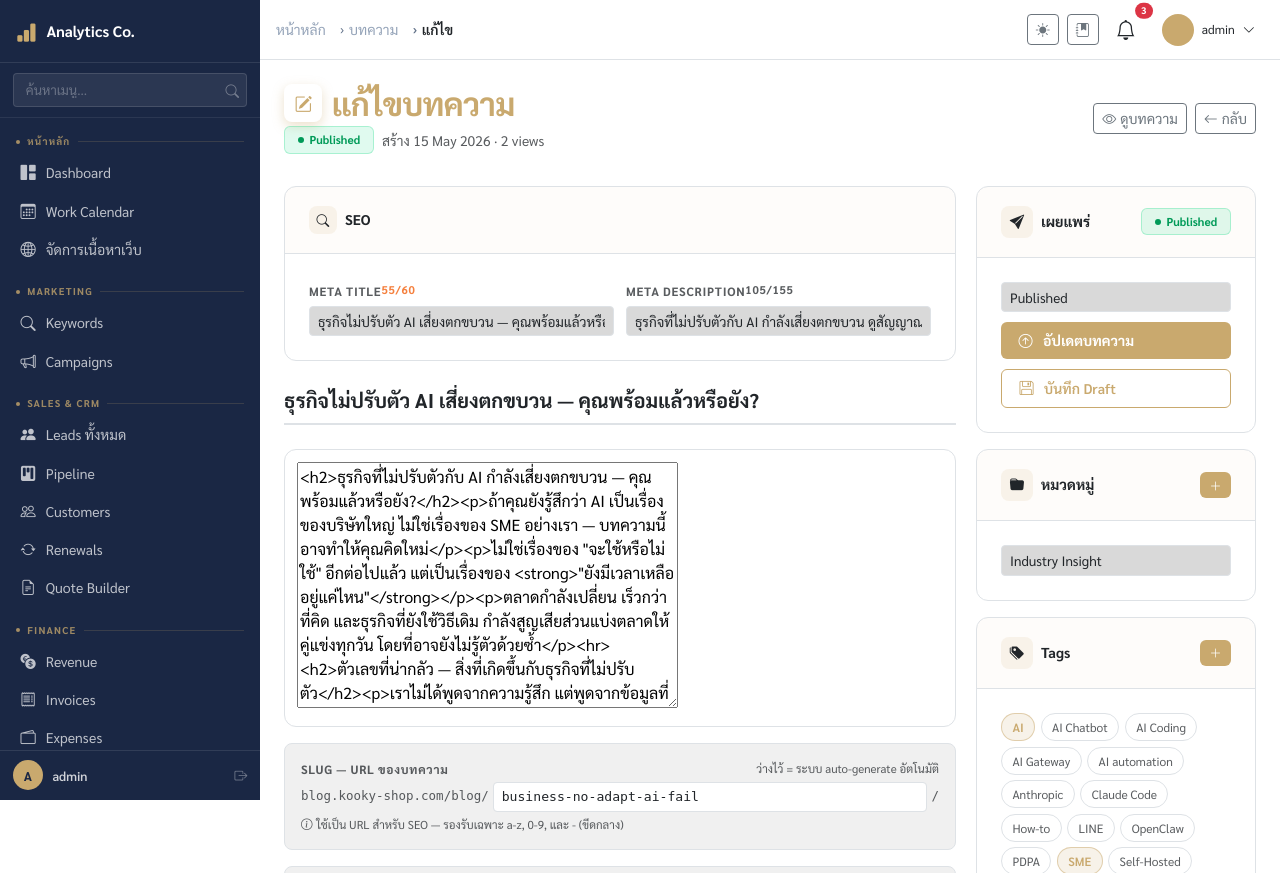
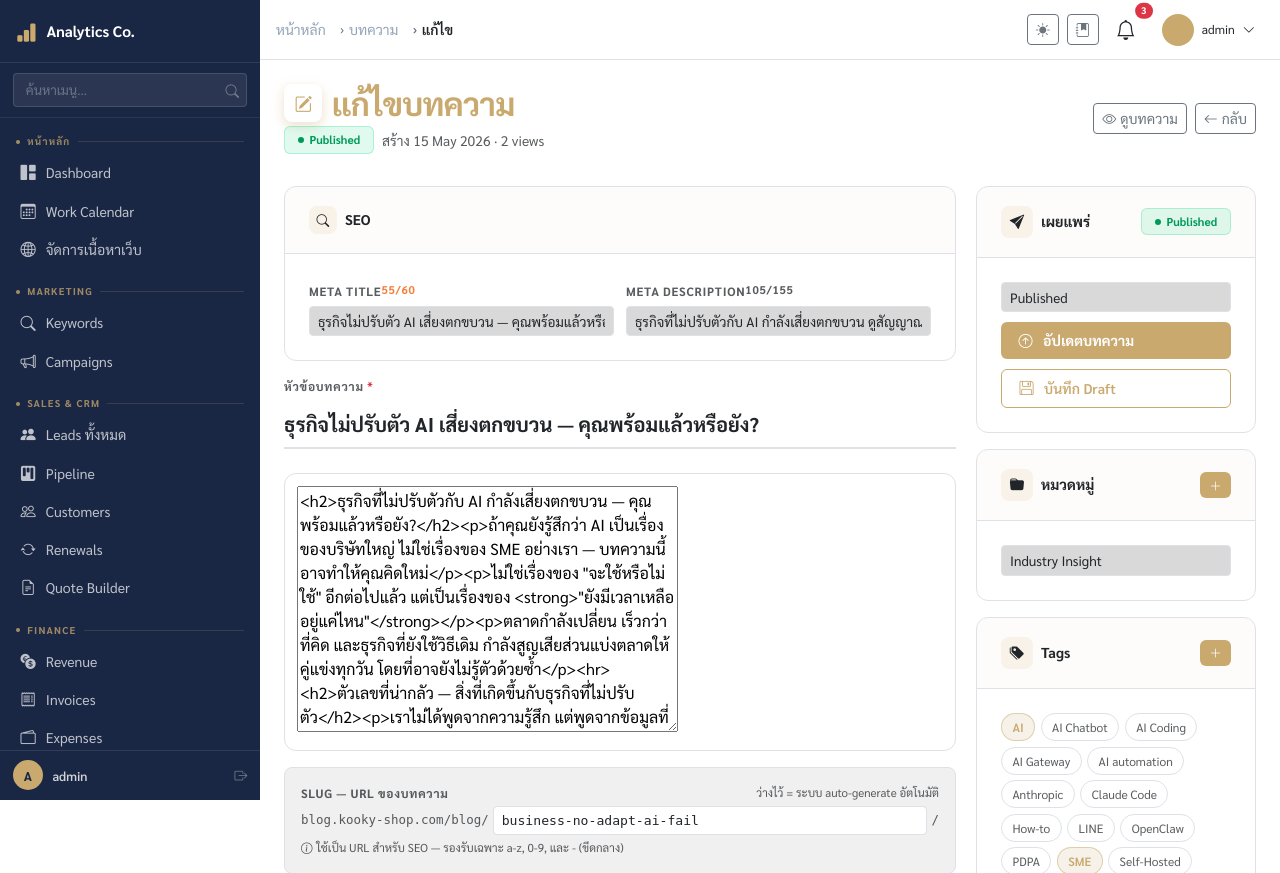
Before and after one commit to Telesale-Team/Autoblog-system-claude, a Django app: page /owner/blog/9/edit/ in a window 1280 px wide. Shown: the top 873 px of the page. Run offline with Django 5.2, Linux system fonts and the light colour scheme; a user stored in the database is signed in; data comes from the database, SQL or seed files in the repository; data that the repository does not hold is empty; parts of the project's set-up code (start-up, migrations or seed data) failed here and were passed over; some libraries are stand-ins or nearby versions.

Commit message:
Fix: เพิ่ม label 'หัวข้อบทความ' เหนือ title input
Co-Authored-By: Claude Sonnet 4.6 <noreply@anthropic.com>

```diff
--- a/dashboard/templates/dashboard/article_edit.html
+++ b/dashboard/templates/dashboard/article_edit.html
@@ -211,10 +211,13 @@
 
       <!-- Title -->
       <div class="mb-4">
+        <label for="id_title" style="font-size:.75rem;font-weight:700;text-transform:uppercase;letter-spacing:.06em;color:var(--bs-secondary-color);display:block;margin-bottom:.35rem;">
+          หัวข้อบทความ <span class="text-danger">*</span>
+        </label>
         <input type="text" name="title" id="id_title"
                class="input-title"
                value="{{ form.title.value|default_if_none:'' }}"
-               placeholder="หัวข้อบทความ..."
+               placeholder="พิมพ์หัวข้อบทความที่นี่..."
                required
                oninput="autoSlug(this.value)">
         {% if form.title.errors %}
```
